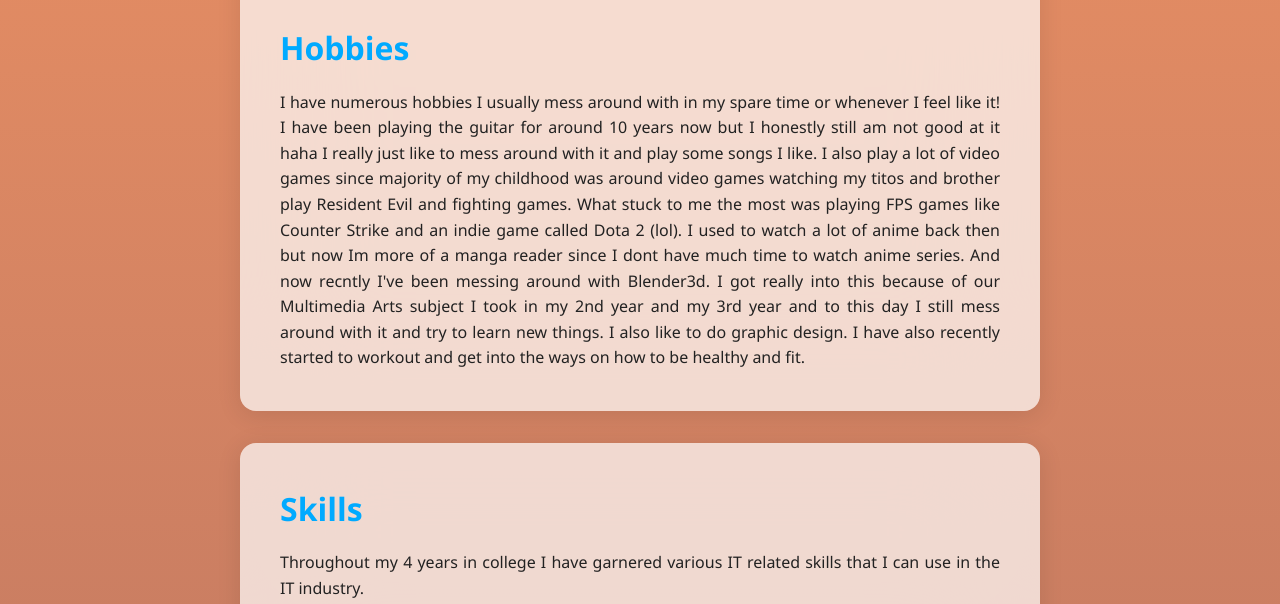
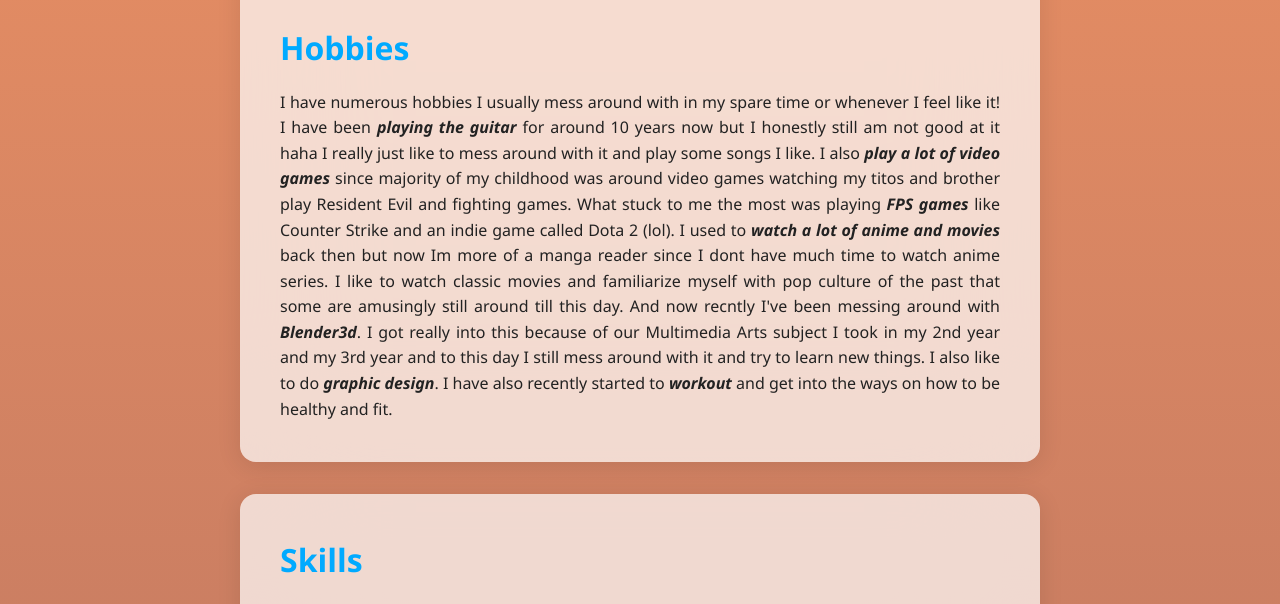
Before and after one commit to Totsickle/portfolio-website, a plain HTML site: page index.html in a window 1280 px wide. Shown: the part 782-1386 px from the top of the page. Drawn offline with Linux system fonts and the light colour scheme.

Commit message:
minor-update

```diff
--- a/index.html
+++ b/index.html
@@ -88,15 +88,16 @@
                 <br>
             <h2>Hobbies</h2>
             <p>I have numerous hobbies I usually mess around with in my spare time or whenever I feel like it!
-                I have been playing the guitar for around 10 years now but I honestly still am not good at it haha
-                I really just like to mess around with it and play some songs I like. I also play a lot of video games
+                I have been <b><i>playing the guitar</i></b> for around 10 years now but I honestly still am not good at it haha
+                I really just like to mess around with it and play some songs I like. I also <b><i>play a lot of video games</i></b>
                 since majority of my childhood was around video games watching my titos and brother play Resident Evil
-                and fighting games. What stuck to me the most was playing FPS games like Counter Strike and an indie
-                game called Dota 2 (lol). I used to watch a lot of anime back then but now Im more of a manga reader
-                since I dont have much time to watch anime series. And now recntly I've been messing around with Blender3d.
+                and fighting games. What stuck to me the most was playing <b><i>FPS games</i></b> like Counter Strike and an indie
+                game called Dota 2 (lol). I used to <b><i>watch a lot of anime and movies</i></b> back then but now Im more of a manga reader
+                since I dont have much time to watch anime series. I like to watch classic movies and familiarize myself with
+                pop culture of the past that some are amusingly still around till this day. And now recntly I've been messing around with <i><b>Blender3d</i></b>.
                 I got really into this because of our Multimedia Arts subject I took in my 2nd year and my 3rd year and to
-                this day I still mess around with it and try to learn new things. I also like to do graphic design. I have
-                also recently started to workout and get into the ways on how to be healthy and fit.
+                this day I still mess around with it and try to learn new things. I also like to do <i><b>graphic design</i></b>. I have
+                also recently started to <i><b>workout</i></b> and get into the ways on how to be healthy and fit.
             </p>
         </section>
         <section id="skills">
@@ -198,7 +199,7 @@
         <!-- Modal for enlarged image (moved outside the section for full screen coverage) -->
         <div id="img-modal" style="display:none; position:fixed; z-index:9999; left:0; top:0; width:100vw; height:100vh; background:rgba(0,0,0,0.8); align-items:center; justify-content:center;">
             <span id="modal-close" style="position:absolute; top:30px; right:50px; color:white; font-size:2.5rem; cursor:pointer; font-weight:bold;z-index:10001;">&times;</span>
-            <div id="modal-img-container" style="display:flex; align-items:center; justify-content:center; width:100vw; height:100vh;"></div>
+            <div id="modal-img-container" style="display:flex; align-items:center; justify-content:center; width:100vw; height:100vh;">
                 <img id="modal-img" src="" alt="Enlarged Project" style="max-width:96vw; max-height:90vh; border-radius:12px; box-shadow:0 0 24px #000; display:block; margin:auto; z-index:10000;">
             </div>
         </div>
@@ -257,6 +258,7 @@
                 const modalImg = document.getElementById('modal-img');
                 modalImg.src = projectImages[idx][current];
                 modal.style.display = 'flex';
+                // Center the image (already handled by flex on #modal-img-container)
                 // Prevent background scroll when modal is open
                 document.body.style.overflow = 'hidden';
             });
```
